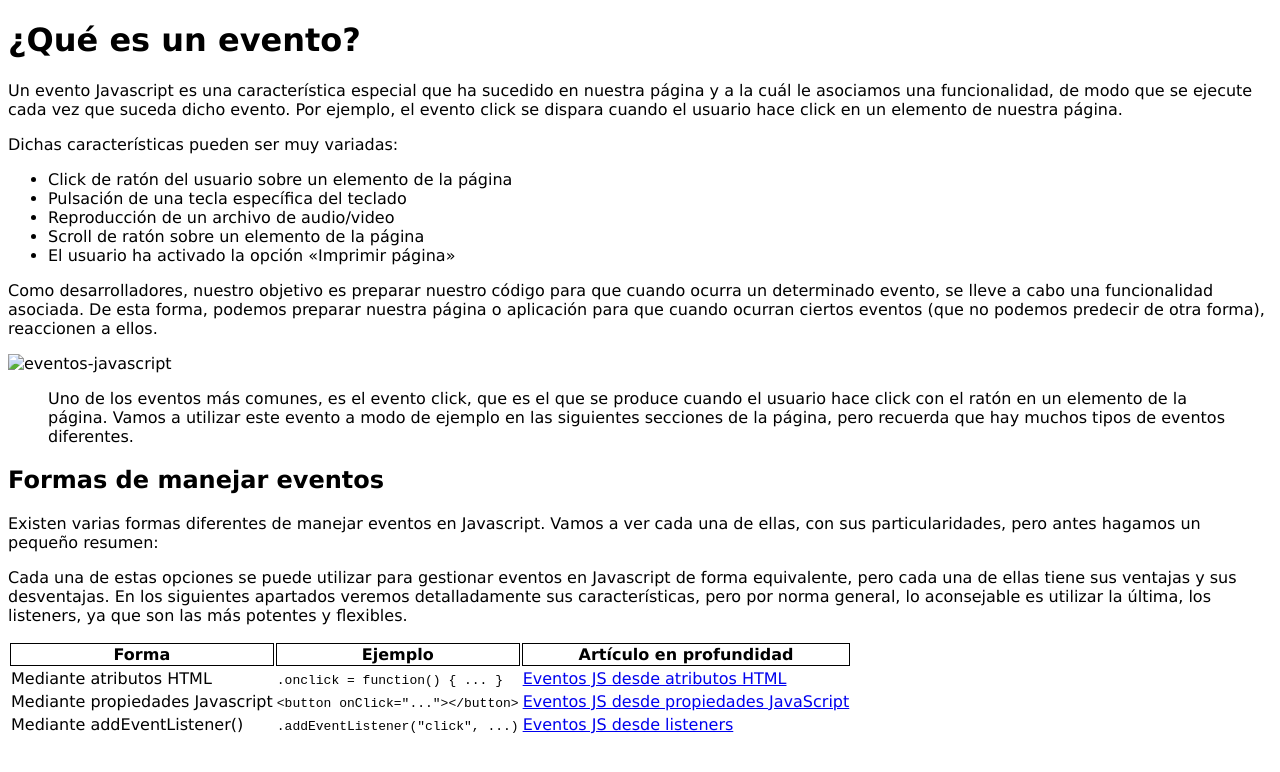
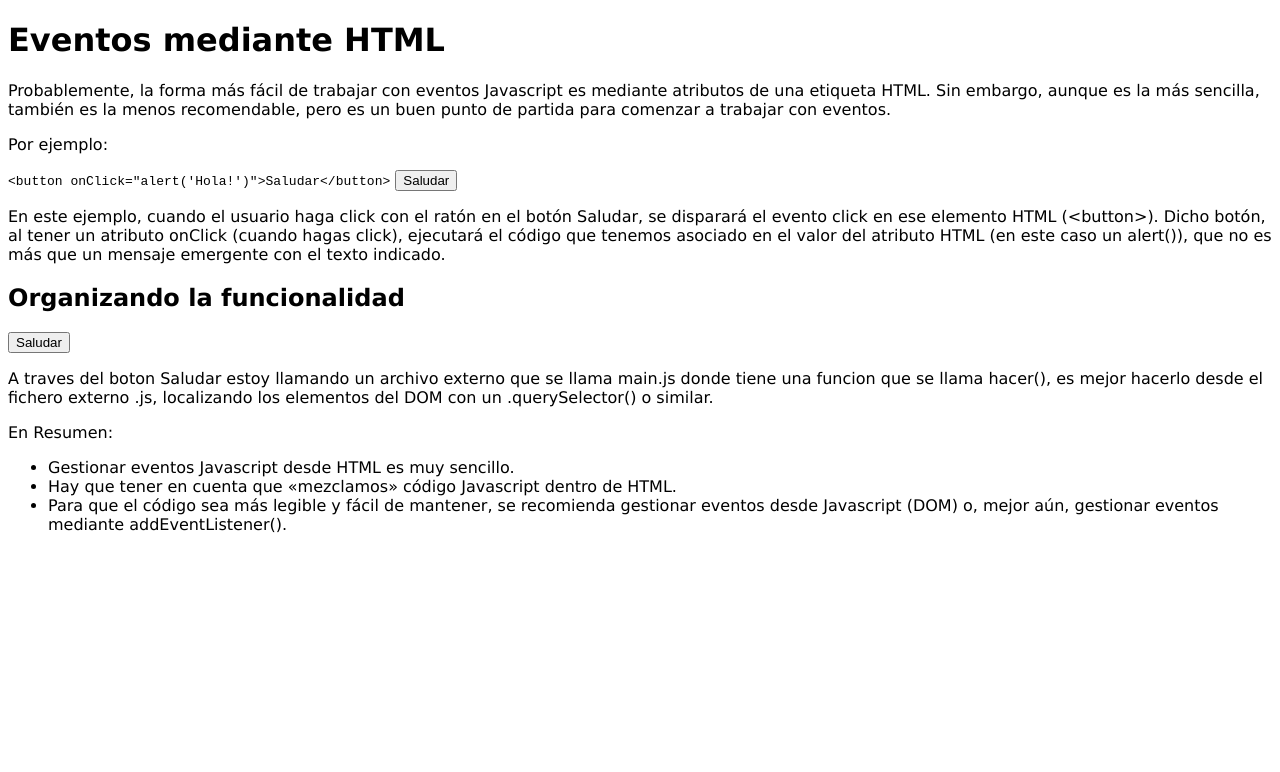
Before and after one commit to wilintonortega/eventos, a plain HTML site: page index.html in a window 1280 px wide. Drawn offline with Linux system fonts and the light colour scheme.

Commit message:
Eventos mediante HTML

```diff
--- a/index.html
+++ b/index.html
@@ -9,76 +9,33 @@
 </head>
 <body>
     <header>
-        <h1>¿Qué es un evento?</h1>
+        <h1>Eventos mediante HTML</h1>
     </header>
     <main>
         <section>
             <div>
-            <p>Un evento Javascript es una característica especial que ha sucedido en nuestra página y a la cuál le asociamos una funcionalidad, de modo que se ejecute cada vez que suceda dicho evento. Por ejemplo, el evento click se dispara cuando el usuario hace click en un elemento de nuestra página.</p>
-            <p>Dichas características pueden ser muy variadas:</p>
+                <p>Probablemente, la forma más fácil de trabajar con eventos Javascript es mediante atributos de una etiqueta HTML. Sin embargo, aunque es la más sencilla, también es la menos recomendable, pero es un buen punto de partida para comenzar a trabajar con eventos.
+                </p>
+                <p>Por ejemplo: </p>
+                <code>&lt;button onClick="alert('Hola!')"&gt;Saludar&lt;/button&gt;</code>
+                <button onclick="alert('Hola!')">Saludar</button>
+
+                <p>En este ejemplo, cuando el usuario haga click con el ratón en el botón Saludar, se disparará el evento click en ese elemento HTML (&lt;button&gt;). Dicho botón, al tener un atributo onClick (cuando hagas click), ejecutará el código que tenemos asociado en el valor del atributo HTML (en este caso un alert()), que no es más que un mensaje emergente con el texto indicado.</p>
+            </div>
+            <h2>Organizando la funcionalidad</h2>
+          <div>
+            <script src="main.js"></script>
+            <button onclick=hacer()>Saludar</button>
+            <p>A traves del boton Saludar estoy llamando un archivo externo que se llama main.js donde tiene una funcion que se llama hacer(), es mejor hacerlo desde el fichero externo .js, localizando los elementos del DOM con un .querySelector() o similar.
+
+            </p>
+            <span>En Resumen:</span>
             <ul>
-                <li>Click de ratón del usuario sobre un elemento de la página</li>
-                <li>Pulsación de una tecla específica del teclado</li>
-                <li>Reproducción de un archivo de audio/video</li>
-                <li>Scroll de ratón sobre un elemento de la página</li>
-                <li>El usuario ha activado la opción «Imprimir página»</li>
+                <li>Gestionar eventos Javascript desde HTML es muy sencillo.</li>
+                <li>Hay que tener en cuenta que «mezclamos» código Javascript dentro de HTML.</li>
+                <li>Para que el código sea más legible y fácil de mantener, se recomienda gestionar eventos desde Javascript (DOM) o, mejor aún, gestionar eventos mediante addEventListener().</li>
             </ul>
-            </div>
-            <div>
-            <p>
-                Como desarrolladores, nuestro objetivo es preparar nuestro código
-                para que cuando ocurra un determinado evento, se lleve a cabo una funcionalidad asociada.
-                De esta forma, podemos preparar nuestra página o aplicación para que cuando ocurran ciertos eventos
-                 (que no podemos predecir de otra forma), reaccionen a ellos.
-            </p>
-            <img src="./img/eventos-javascript.png" alt="eventos-javascript" srcset="">
-            </div>
-            <blockquote>
-                Uno de los eventos más comunes,
-                es el evento click, que es el que se
-                produce cuando el usuario hace click
-                con el ratón en un elemento de la página.
-                Vamos a utilizar este evento a modo de ejemplo
-                en las siguientes secciones de la página,
-                pero recuerda que hay muchos tipos de eventos
-                diferentes.
-            </blockquote>
-
-        </section>
-        <section>
-            <h2>Formas de manejar eventos </h2>
-            <p>Existen varias formas diferentes de
-                 manejar eventos en Javascript.
-                  Vamos a ver cada una de ellas,
-                   con sus particularidades,
-                   pero antes hagamos un pequeño
-                   resumen:</p>
-        <table>
-            <thead>
-                <th>Forma</th>
-                <th>Ejemplo</th>
-                <th>Artículo en profundidad</th>                </th>
-            </thead>
-            <tbody>
-               <tr>
-                <td>Mediante atributos HTML	</td>
-                <td><code>.onclick = function() { ... }</code></td>
-                <td><a href="https://lenguajejs.com/javascript/eventos/que-son-eventos/#qu%C3%A9-es-un-evento:~:text=Eventos%20JS%20desde%20atributos%20HTML">Eventos JS desde atributos HTML</a></td>
-                </tr>
-                <tr>
-                    <td>Mediante propiedades Javascript	</td>
-                    <td><code>&lt;button onClick="..."&gt;&lt;/button&gt;</code></td>
-                    <td><a href="https://lenguajejs.com/javascript/eventos/eventos-javascript/">Eventos JS desde propiedades JavaScript</a></td>
-                    </tr>
-                <tr>
-                        <td>Mediante addEventListener()	</td>
-                        <td><code>.addEventListener("click", ...)</code></td>
-                        <td><a href="https://lenguajejs.com/javascript/eventos/addeventlistener/">Eventos JS desde listeners</a></td>
-                </tr>
-                <p>Cada una de estas opciones se puede utilizar para gestionar eventos en Javascript de forma equivalente, pero cada una de ellas tiene sus ventajas y sus desventajas. En los siguientes apartados veremos detalladamente sus características, pero por norma general, lo aconsejable es utilizar la última, los listeners, ya que son las más potentes y flexibles.</p>
-            </section>
-
-
+          </div>
     </main>
 </body>
 </html>
--- a/main.js
+++ b/main.js
@@ -0,0 +1,4 @@
+function hacer() {
+    alert("Hola!, Estimado Usuario");
+
+}
```
